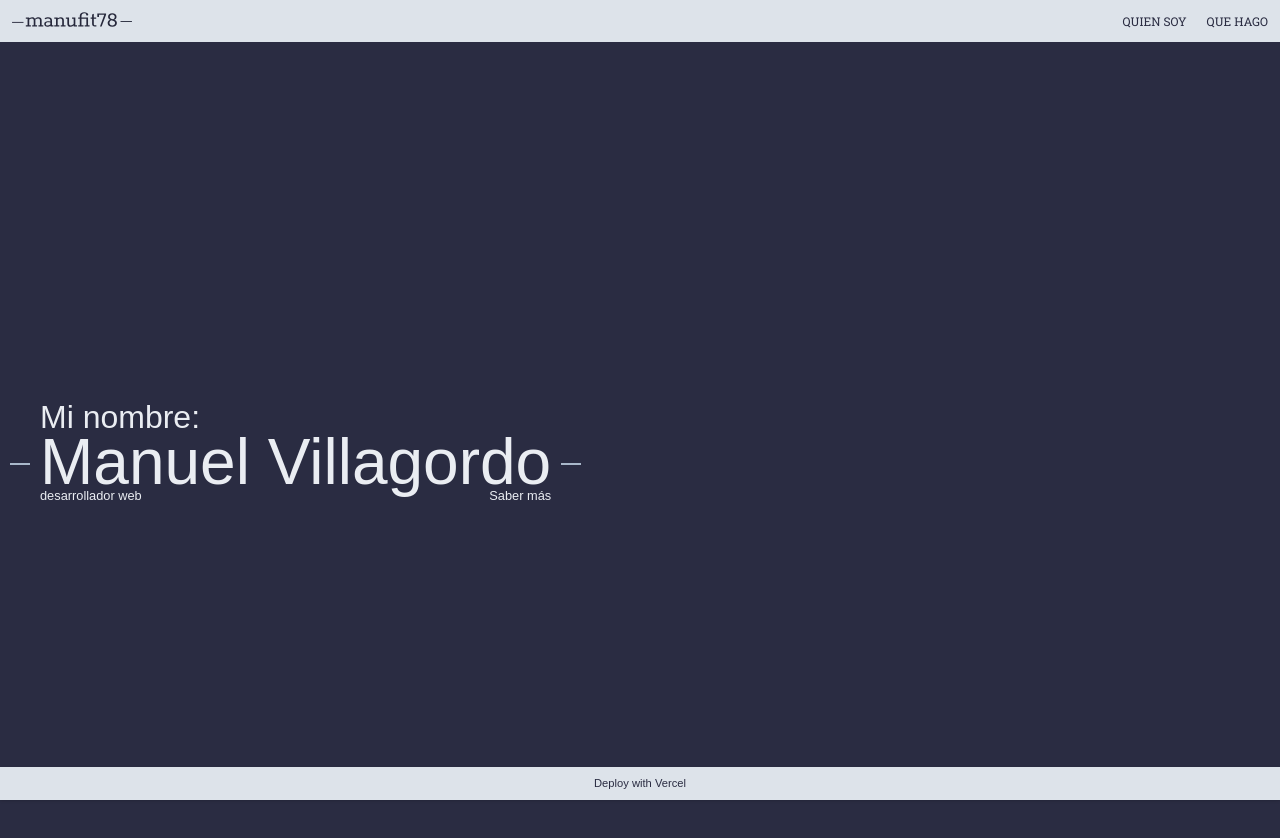
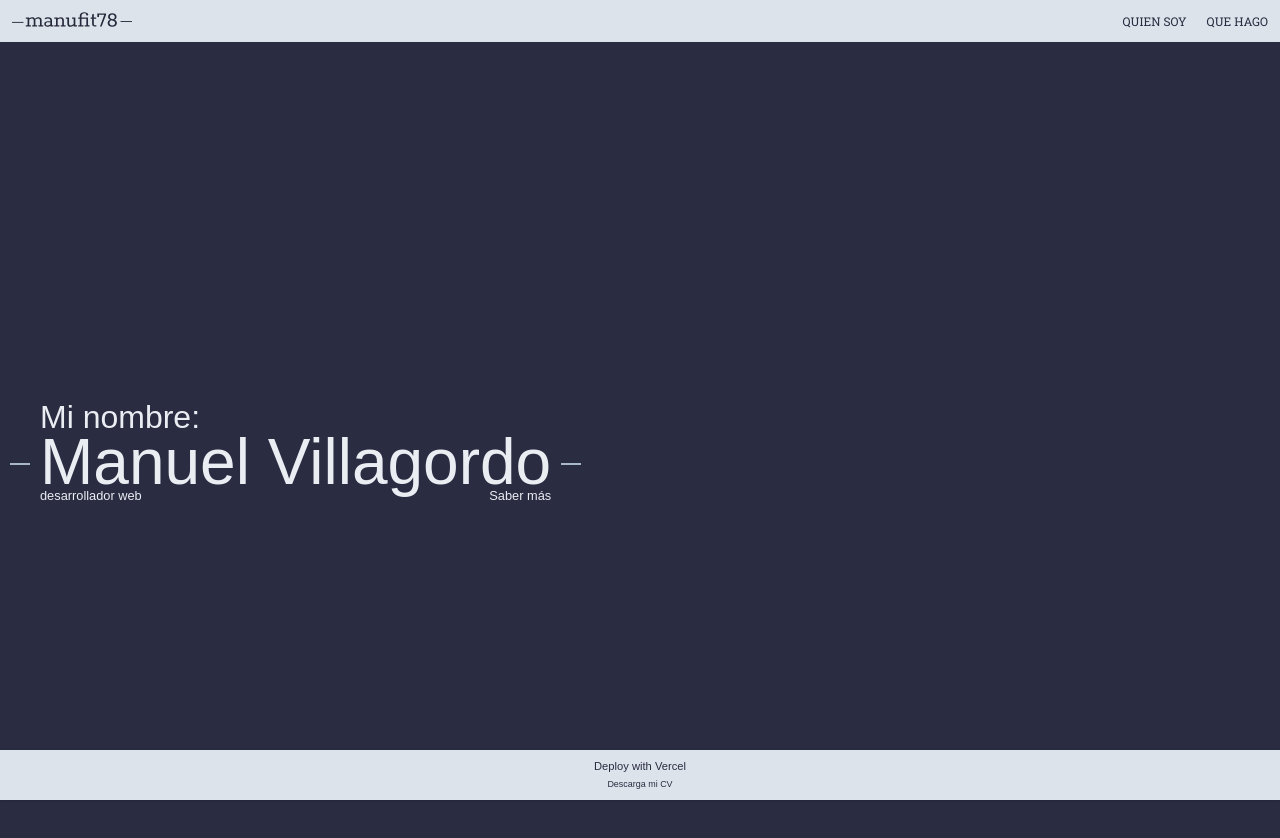
Before and after one commit to mnuhell/manufit78, a React (Create React App) app: page / in a window 1280 px wide. Shown: the top 838 px of the page. Built offline with nearby package versions, Linux system fonts and the light colour scheme; no server answers; a web font is replaced by a local one.

Commit message:
Se añade link descarga CV en el footer

```diff
--- a/src/components/Footer.js
+++ b/src/components/Footer.js
@@ -1,5 +1,8 @@
 import React from 'react';
+import { FaCloudDownloadAlt } from 'react-icons/fa';
 import styled from 'styled-components';
+
+const dowmload = 'https://www.dropbox.com/s/1z9a7hrdxkjp174/CV-MANUEL.pdf?dl=0';
 
 const ContainerFooter = styled.div`
     bottom: 0;
@@ -14,6 +17,7 @@ const Footer = () => {
         <ContainerFooter className="footer py-2 text-center font-global bg-fit-white-300 text-fit-dark-500 shadow">
             <footer>
                 <p>Deploy with <a href="https://vercel.com" title="Vercel">Vercel</a></p>
+                <small> <a href={dowmload} download="CV-Manuel.pdf">Descarga mi CV</a></small>
             </footer>
         </ContainerFooter>
     )
```
Also changed, not shown: 1 other file (tests, documents, lock files or other folders).
